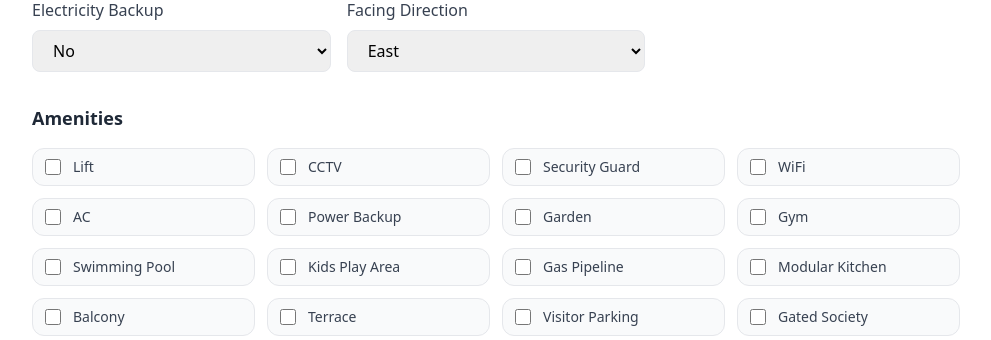
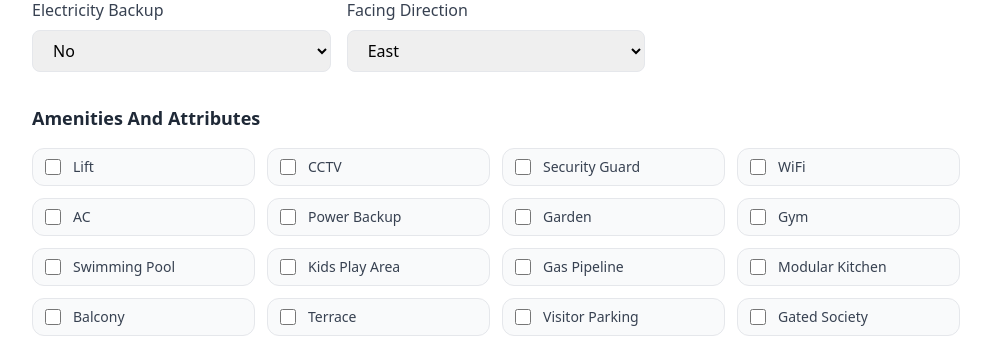
Before and after one commit to infinity-computers/sukh, a PHP site: page /admin/create.php in a window 1280 px wide. Shown: the part 974-1314 px from the top of the page, without its empty margins (144-1135 px from the left). Run offline with PHP 8.4, Linux system fonts and the light colour scheme; a user stored in the database is signed in; some libraries are stand-ins or nearby versions.

Commit message:
refactor: Update section title from 'Amenities' to 'Amenities And Attributes'

```diff
--- a/admin/create.php
+++ b/admin/create.php
@@ -232,7 +232,7 @@ function selected_attr($current, $value)
             </section>
 
             <section>
-                <h2 class="text-lg font-semibold text-gray-800 mb-4">Amenities</h2>
+                <h2 class="text-lg font-semibold text-gray-800 mb-4">Amenities And Attributes</h2>
                 <div class="grid grid-cols-2 md:grid-cols-3 xl:grid-cols-4 gap-3">
                     <?php foreach (sukhdham_amenity_options() as $amenity): ?>
                         <label class="flex items-center gap-3 border rounded-xl px-3 py-2 bg-gray-50 hover:bg-blue-50 cursor-pointer">
```
